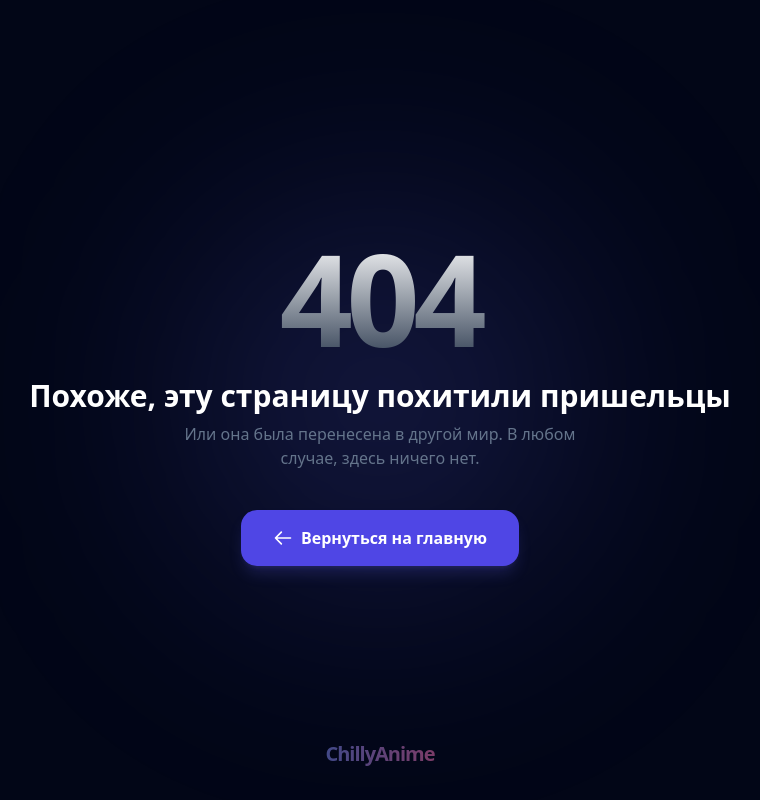
After one commit to idontneedsle3p/chilly_v2, a FastAPI app: template templates/404.html in a window 1280 px wide. The commit adds this page. Shown: the whole page, without its empty margins (260-1020 px from the left). Run offline with FastAPI, Linux system fonts and the light colour scheme; the template is opened without the code that fills it, so the values that code supplies are empty; some libraries are stand-ins or nearby versions.

Commit message:
404 handler

```diff
--- a/main.py
+++ b/main.py
@@ -7,6 +7,7 @@ from fastapi.staticfiles import StaticFiles
 from fastapi import FastAPI, Request, HTTPException, Query, Response
 import httpx
 from dotenv import load_dotenv
+from fastapi.responses import HTMLResponse
 import os
 import re
 
@@ -95,6 +96,11 @@ async def read_root(request: Request):
             "popular_animes": popular_animes,
         },
     )
+
+
+@app.exception_handler(404)
+async def custom_404_handler(request: Request, __):
+    return templates.TemplateResponse(request=request, name="404.html", status_code=404)
 
 
 @app.get("/search")
@@ -353,6 +359,11 @@ async def get_anime_page(request: Request, anime_id: str):
         curr = await db.execute("SELECT * FROM anime WHERE id = ?", (anime_id,))
         anime = await curr.fetchone()
 
+        if not anime:
+            from fastapi import HTTPException
+
+            raise HTTPException(status_code=404)
+
         # 2. Ищем все сезоны этого аниме по KP_ID
         cursor = await db.execute(
             "SELECT id, title, player_link FROM anime WHERE kinopoisk_id = ? ORDER BY year ASC",
--- /dev/null
+++ b/templates/404.html
@@ -0,0 +1,53 @@
+<!DOCTYPE html>
+<html lang="ru">
+
+<head>
+    <meta charset="UTF-8">
+    <meta name="viewport" content="width=device-width, initial-scale=1.0">
+    <title>404 — Страница не найдена | ChillyAnime</title>
+    <script src="https://cdn.tailwindcss.com"></script>
+</head>
+
+<body class="bg-slate-950 text-slate-300 font-sans min-h-screen flex flex-col items-center justify-center p-4">
+
+    <div class="absolute inset-0 overflow-hidden pointer-events-none">
+        <div
+            class="absolute top-1/2 left-1/2 -translate-x-1/2 -translate-y-1/2 w-96 h-96 bg-indigo-500/20 rounded-full blur-[120px]">
+        </div>
+    </div>
+
+    <div class="relative z-10 text-center">
+        <h1
+            class="text-9xl font-black tracking-tighter bg-gradient-to-b from-white to-slate-700 text-transparent bg-clip-text">
+            404
+        </h1>
+
+        <div class="mt-4 space-y-2">
+            <h2 class="text-2xl md:text-3xl font-bold text-white">Похоже, эту страницу похитили пришельцы</h2>
+            <p class="text-slate-500 max-w-md mx-auto">
+                Или она была перенесена в другой мир. В любом случае, здесь ничего нет.
+            </p>
+        </div>
+
+        <div class="mt-10">
+            <a href="/"
+                class="inline-flex items-center gap-2 px-8 py-4 bg-indigo-600 hover:bg-indigo-500 text-white font-bold rounded-2xl transition-all shadow-lg shadow-indigo-500/20 hover:scale-105 active:scale-95">
+                <svg class="w-5 h-5" fill="none" stroke="currentColor" viewBox="0 0 24 24">
+                    <path stroke-linecap="round" stroke-linejoin="round" stroke-width="2"
+                        d="M10 19l-7-7m0 0l7-7m-7 7h18"></path>
+                </svg>
+                Вернуться на главную
+            </a>
+        </div>
+    </div>
+
+    <div class="absolute bottom-8 left-0 w-full text-center">
+        <span
+            class="text-xl font-black tracking-tighter bg-gradient-to-r from-indigo-400 to-pink-400 text-transparent bg-clip-text opacity-50">
+            ChillyAnime
+        </span>
+    </div>
+
+</body>
+
+</html>
```
Also changed, not shown: templates/anime.html (+0 -33 lines).
